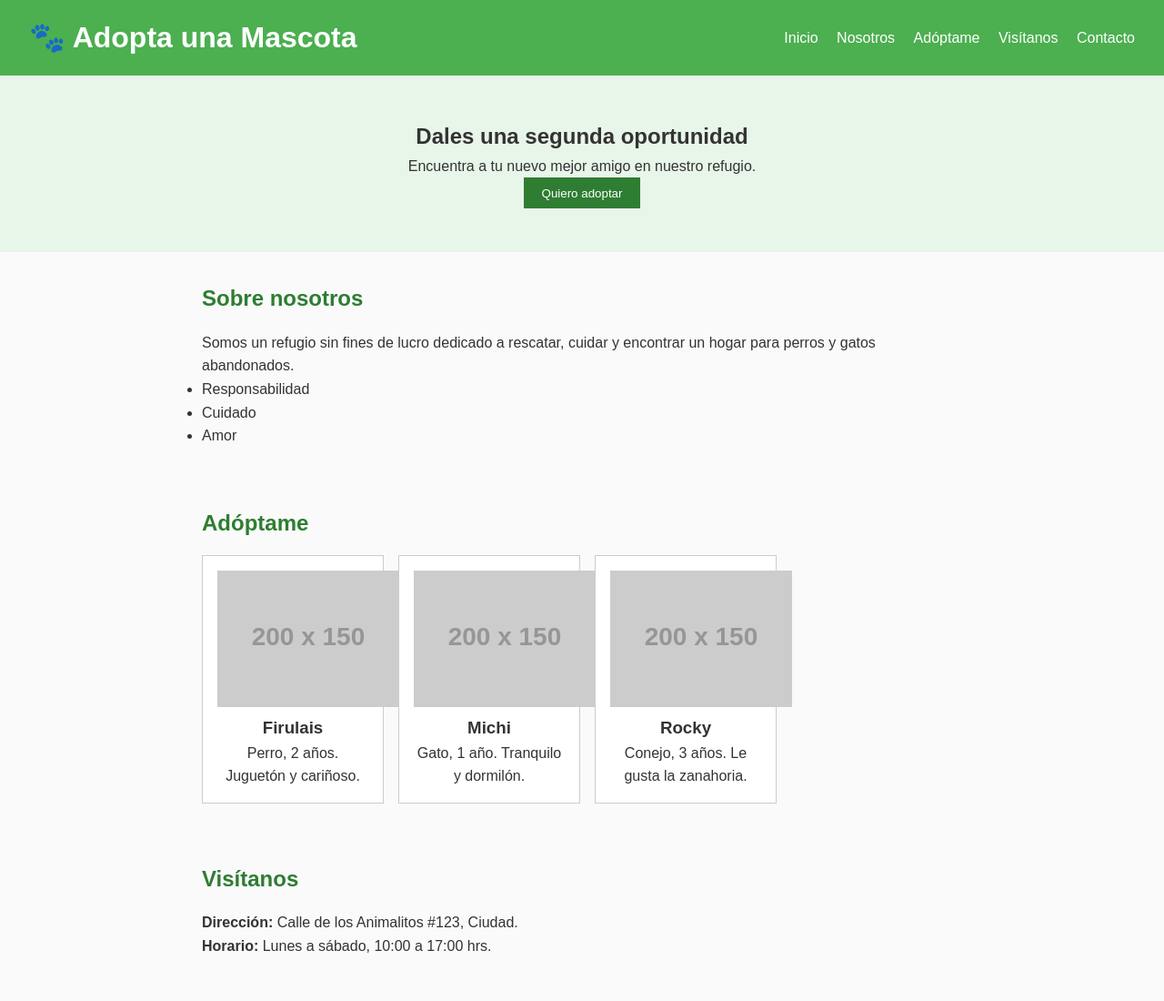
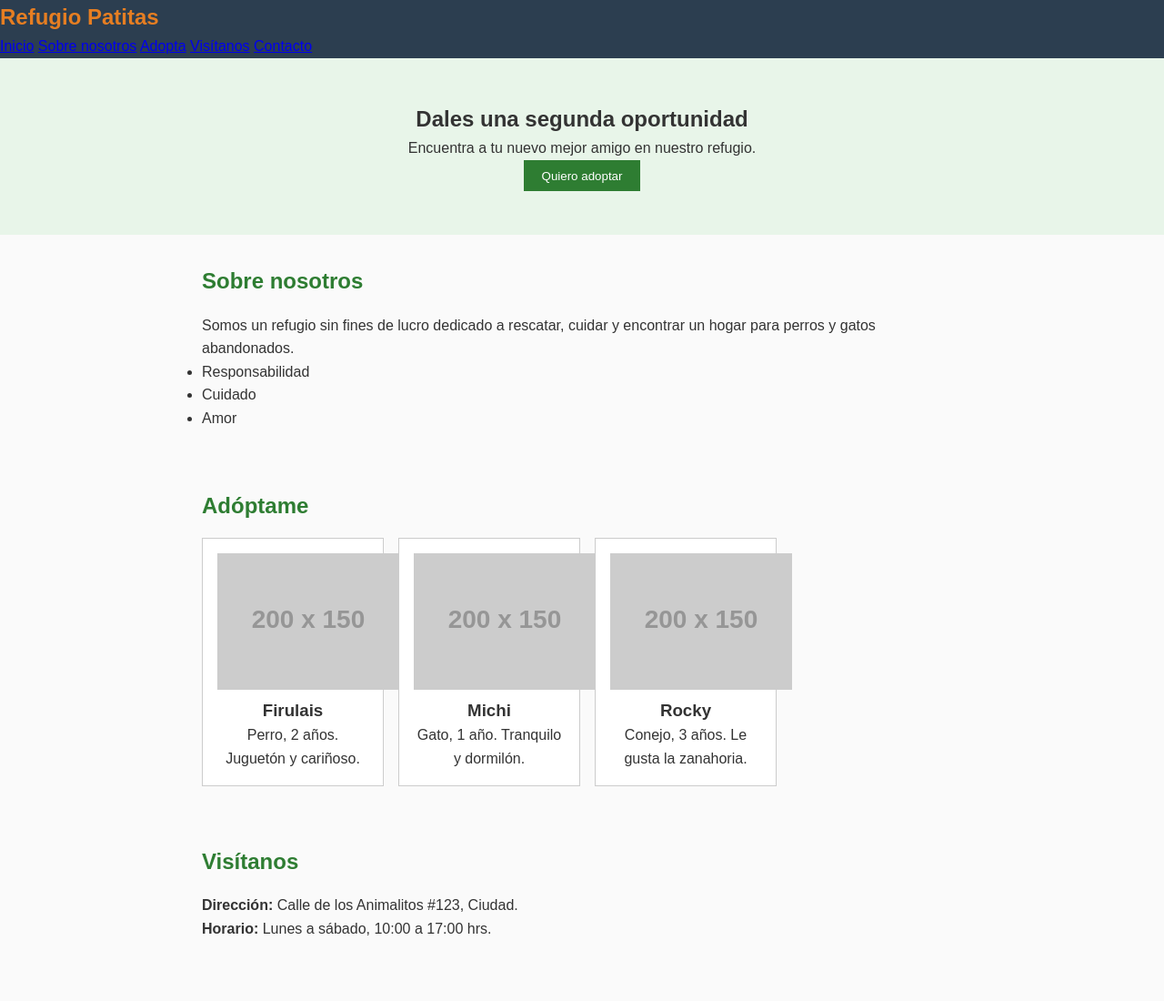
Before and after one commit to marielhernandez2004-eng/Adopta_Mascota, a plain HTML site: page index.html in a window 1280 px wide. Shown: the top 1100 px of the page at 91% size. Drawn offline with Linux system fonts and the light colour scheme; placeholder pictures from the web are drawn by us.

Commit message:
Cambio de header y estilos

```diff
--- a/index.html
+++ b/index.html
@@ -7,17 +7,17 @@
   <link rel="stylesheet" href="styles.css">
 </head>
 <body>
-  <!-- Encabezado: logo y menú de navegación -->
-  <header class="encabezado">
-    <h1 class="logo">🐾 Adopta una Mascota</h1>
-    <nav class="menu">
-      <a href="#inicio">Inicio</a>
-      <a href="#nosotros">Nosotros</a>
-      <a href="#adopta">Adóptame</a>
-      <a href="#visita">Visítanos</a>
-      <a href="#contacto">Contacto</a>
-    </nav>
-  </header>
+ <!-- TAREA 1: Encabezado y menú -->
+    <header>
+        <div class="logo">Refugio Patitas</div>
+        <nav>
+            <a href="#hero">Inicio</a>
+            <a href="#nosotros">Sobre nosotros</a>
+            <a href="#adopta">Adopta</a>
+            <a href="#visita">Visítanos</a>
+            <a href="#contacto">Contacto</a>
+        </nav>
+    </header>
 
   <main>
     <!-- Sección principal (hero) -->
--- a/styles.css
+++ b/styles.css
@@ -13,13 +13,20 @@ body {
 }
 
 /* Encabezado */
-.encabezado {
-  background-color: #4caf50;
-  color: white;
-  padding: 1rem 2rem;
-  display: flex;
-  justify-content: space-between;
-  align-items: center;
+header {
+    background: #2c3e50;
+    position: sticky;
+    top: 0;
+    z-index: 1000;
+}
+.logo {
+    font-size: 1.5rem;
+    font-weight: bold;
+    color: #e67e22;
+}
+header nav a:hover {
+    color: #e67e22;
+    border-bottom: 2px solid #e67e22;
 }
 
 .menu a {
```
